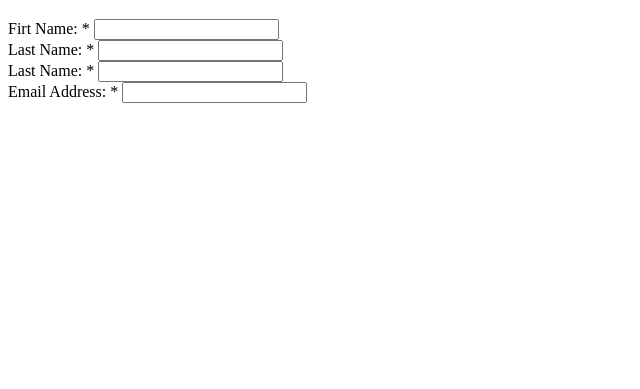
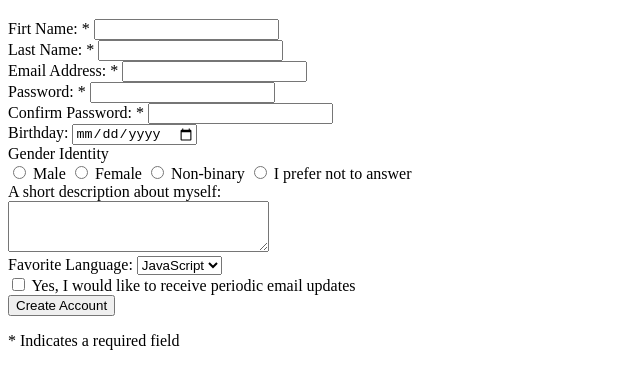
Before and after one commit to RodrigoAhumadaE/formularioRegistro, a plain HTML site: page index.html in a window 1280 px wide. Shown: the part 61-450 px from the top of the page, without its empty margins (0-640 px from the left). Drawn offline with Linux system fonts and the light colour scheme.

Commit message:
formulario terminado

```diff
--- a/index.html
+++ b/index.html
@@ -1,7 +1,7 @@
 <!DOCTYPE html>
-<html>
+<html lang="es">
   <head>
-    <title>Mi primera página web</title>
+    <title>Formulario de Registro</title>
     <meta charset="UTF-8">
   </head>
   <body>
@@ -16,15 +16,63 @@
         <input type="text" name="apellido" id="apellido">
       </div>
       <div>
-        <label for="apellido">Last Name: *</label>
-        <input type="text" name="apellido" id="apellido">
-      </div>
-      <div>
         <label for="correo">Email Address: *</label>
         <input type="email" name="correo" id="correo">
       </div>
-
+      <div>
+        <label for="pass">Password: *</label>
+        <input type="password" name="pass" id="pass">
+      </div>
+      <div>
+        <label for="confPass">Confirm Password: *</label>
+        <input type="password" name="confPass" id="confPass">
+      </div>
+      <div>
+        <label for="fNac">Birthday: </label>
+        <input type="date" name="fNac" id="fNac">
+      </div>
+      <div>
+        <label>Gender Identity</label>
+        <div>
+          <input type="radio" name="genero" id="masculino" value="m">
+          <label for="masculino">Male</label>
+          <input type="radio" name="genero" id="femenino" value="f">
+          <label for="femenino">Female</label>
+          <input type="radio" name="genero" id="no-binario" value="nv">
+          <label for="no-binario">Non-binary</label>
+          <input type="radio" name="genero" id="no-responder" value="nr">
+          <label for="no-responder">I prefer not to answer</label>
+        </div>
+      </div>
+      <div>
+        <div>
+          <label for="descripcion">A short description about myself: </label>
+        </div>
+        <div>
+          <textarea name="descripcion" id="descripcion" cols="30" rows="3"></textarea>
+        </div>
+      </div>
+      <div>
+        <label for="lenguaje"> Favorite Language: </label>
+        <select name="lenguaje" id="lenguaje">
+          <option value="javascript">JavaScript</option>
+          <option value="python">Python</option>
+          <option value="ccharp">C#</option>
+          <option value="cplusplus">C++</option>
+          <option value="html">HTML</option>
+          <option value="css">CSS</option>
+        </select>
+      </div>
+      <div>
+        <input type="checkbox" name="recibir-mail" id="recibir-mail" value="si">
+        <label for="recibir-mail">Yes, I would like to receive periodic email updates</label>
+      </div>
+      <div>
+        <button type="submit">Create Account</button>
+      </div>
+      <div>
+        <p>* Indicates a required field</p>
+      </div>
     </form>
-
   </body>
 </html>
```
